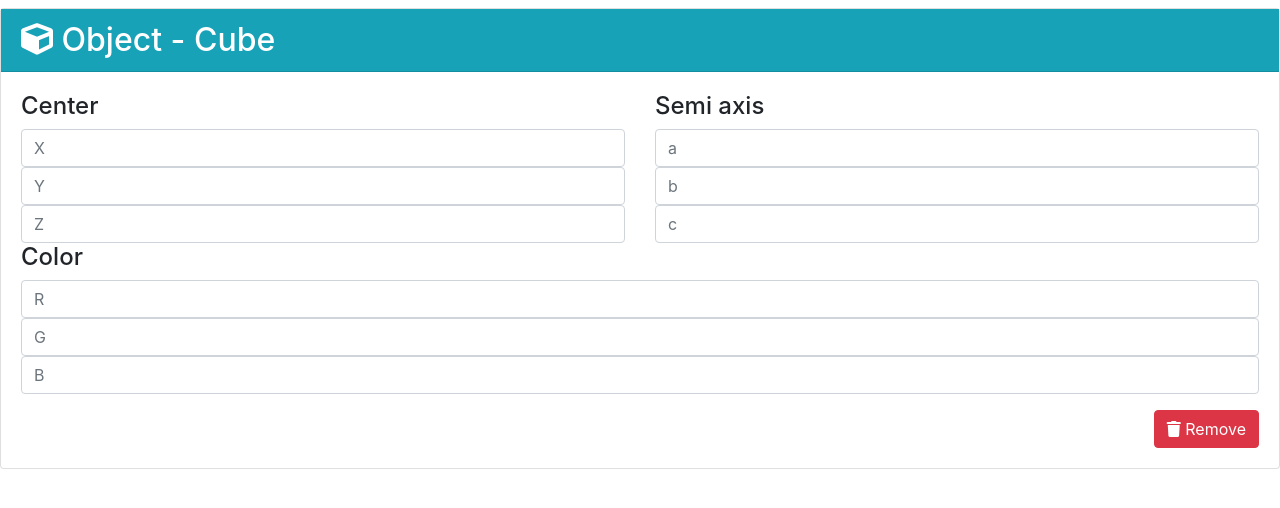
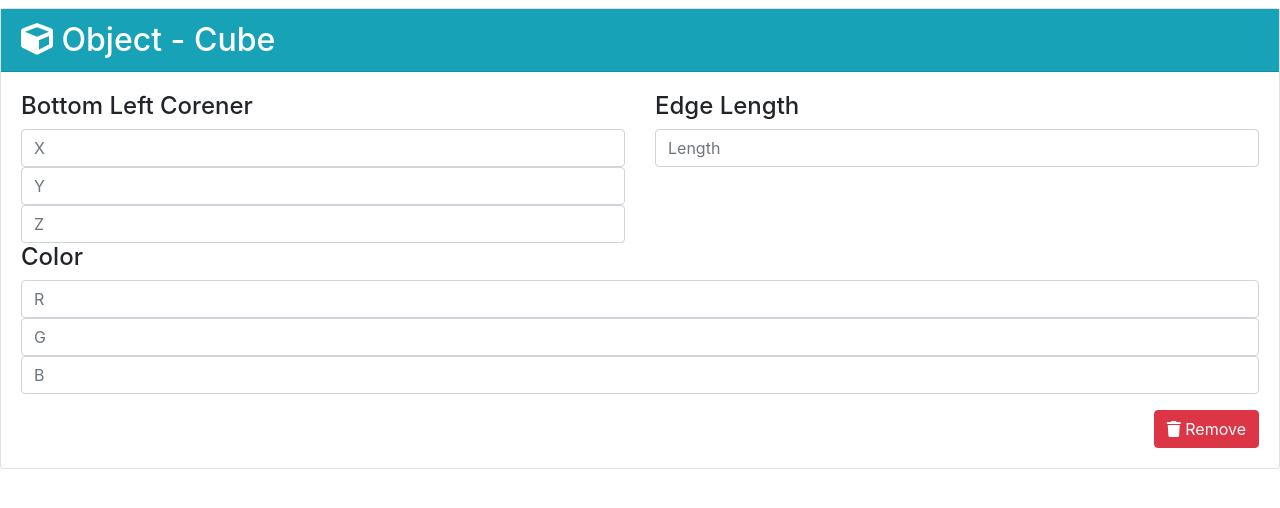
Before and after one commit to cir63ez/modell, a PHP site: template server/views/appCardObjectCube.php in a window 1280 px wide. Shown: the top 508 px of the page. Run offline with PHP 8.4, Linux system fonts and the light colour scheme; the template is opened without the code that fills it: most values are stand-ins (such as "Sample title", 1, 10 or a date in 2020); some libraries are stand-ins or nearby versions.

Commit message:
Updated cube & applying rgb in genearlization functions

```diff
--- a/server/views/appCardObjectCube.php
+++ b/server/views/appCardObjectCube.php
@@ -6,18 +6,16 @@
     <div class="card-body">
         <div class="row">
             <div class="col-6">
-                <h4>Center</h4>
+                <h4>Bottom Left Corener</h4>
 
-                <input type="number" class="form-control" name="<?= $id; ?>_centerX" placeholder="X" required>
-                <input type="number" class="form-control" name="<?= $id; ?>_centerY" placeholder="Y"required>
-                <input type="number" class="form-control" name="<?= $id; ?>_centerZ" placeholder="Z"required>
+                <input type="number" class="form-control" name="<?= $id; ?>_bottomLeftX" placeholder="X" required>
+                <input type="number" class="form-control" name="<?= $id; ?>_bottomLeftY" placeholder="Y"required>
+                <input type="number" class="form-control" name="<?= $id; ?>_bottomLeftZ" placeholder="Z"required>
             </div>
             <div class="col-6">
-                <h4>Semi axis</h4>
+                <h4>Edge Length</h4>
 
-                <input type="number" class="form-control" name="<?= $id; ?>_semiRangeA" placeholder="a" required>
-                <input type="number" class="form-control" name="<?= $id; ?>_semiRangeB" placeholder="b" required>
-                <input type="number" class="form-control" name="<?= $id; ?>_semiRangeC" placeholder="c" required>
+                <input type="number" class="form-control" name="<?= $id; ?>_edgeLength" placeholder="Length" required>
             </div>
         </div>
 
```
Also changed, not shown: server/models/serialize.php (+40 -17 lines).
